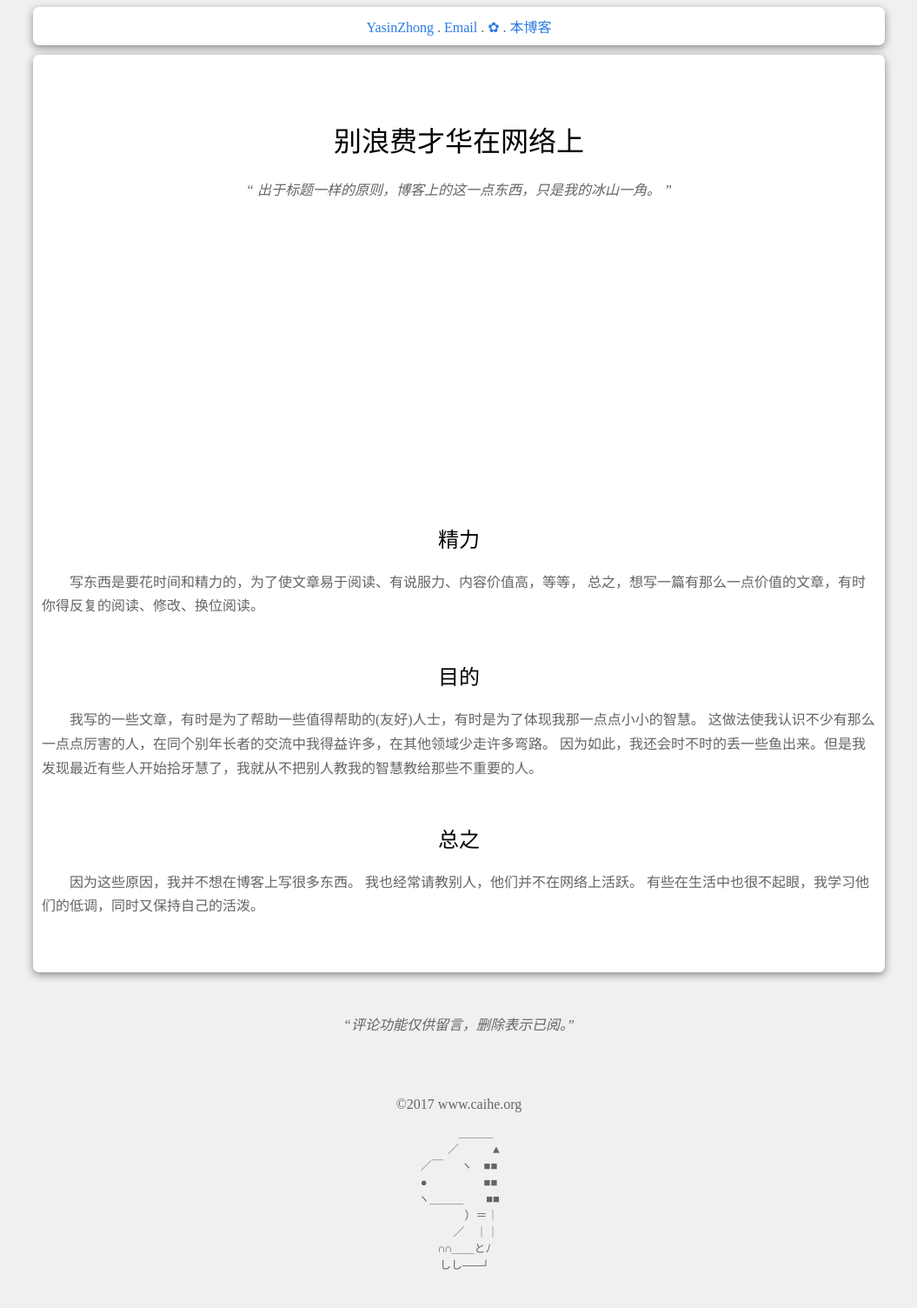
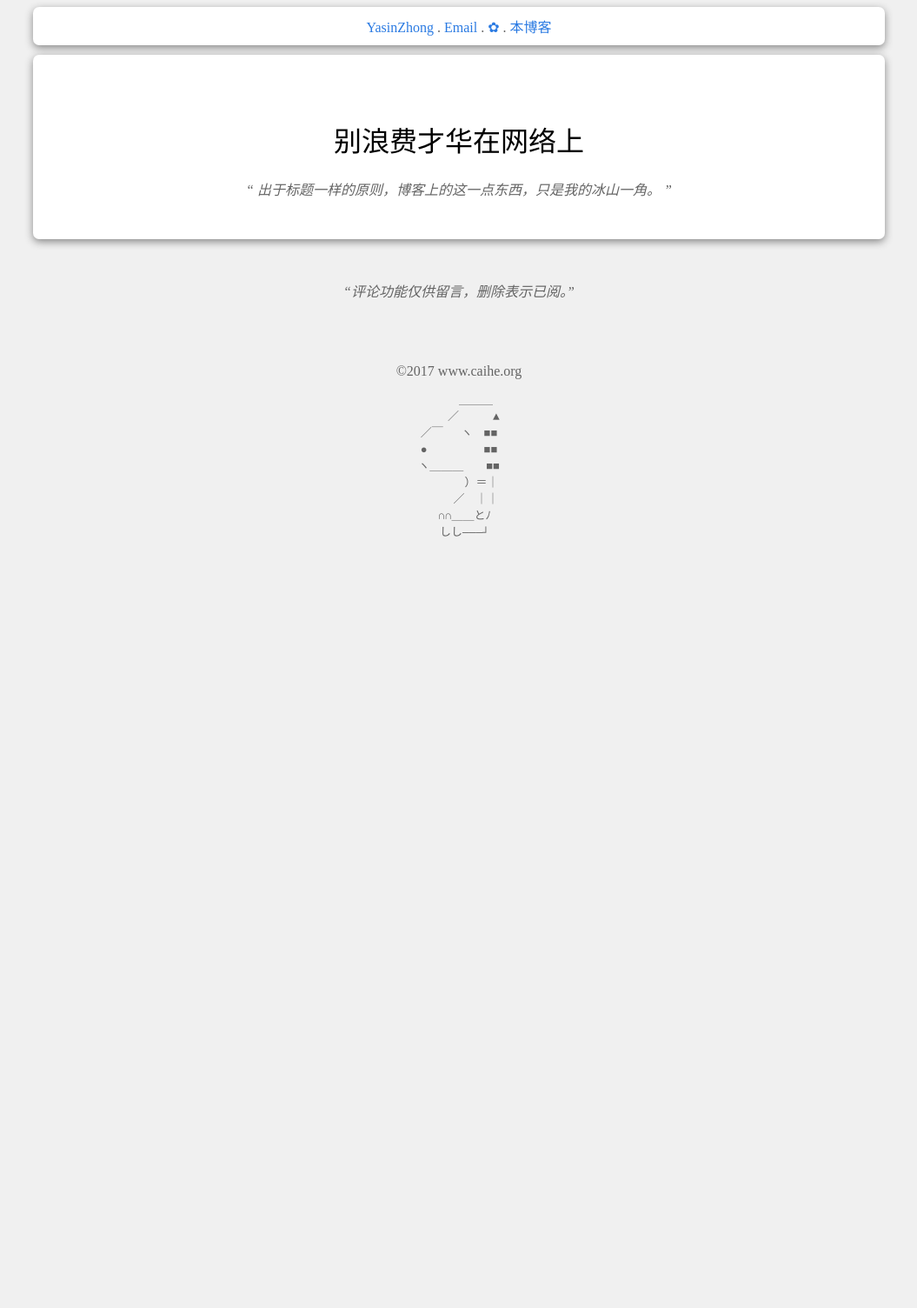
Before and after one commit to YasinZhong/yasinzhong.github.io, a Jekyll site: the page built from _posts/2018-4-10-KnowledgeShare.html, in a window 1280 px wide. Shown: the whole page at 87% size, without its empty margins (112-1167 px from the left). Built offline with Jekyll 4.4.1, drawn with Linux system fonts in a browser that asks for light colours; comment, search, counter and statistics services are not loaded; after the commit the page ends 900 px from its top, so only the background shows below that.

Commit message:
2018/04/12

```diff
--- a/_posts/2018-4-10-KnowledgeShare.html
+++ b/_posts/2018-4-10-KnowledgeShare.html
@@ -8,25 +8,3 @@ title: 别浪费才华在网络上
 <q>
 	出于标题一样的原则，博客上的这一点东西，只是我的冰山一角。
 </q>
-
-<br><br><br><br><br><br><br><br><br><br><br><br><br><br><br><br><br><br>
-
-<h2>精力</h2>
-<p>
-	写东西是要花时间和精力的，为了使文章易于阅读、有说服力、内容价值高，等等，
-	总之，想写一篇有那么一点价值的文章，有时你得反复的阅读、修改、换位阅读。
-</p>
-
-<h2>目的</h2>
-<p>
-	我写的一些文章，有时是为了帮助一些值得帮助的(友好)人士，有时是为了体现我那一点点小小的智慧。
-	这做法使我认识不少有那么一点点厉害的人，在同个别年长者的交流中我得益许多，在其他领域少走许多弯路。
-	因为如此，我还会时不时的丢一些鱼出来。但是我发现最近有些人开始拾牙慧了，我就从不把别人教我的智慧教给那些不重要的人。
-</p>
-
-<h2>总之</h2>
-<p>
-	因为这些原因，我并不想在博客上写很多东西。
-	我也经常请教别人，他们并不在网络上活跃。
-	有些在生活中也很不起眼，我学习他们的低调，同时又保持自己的活泼。
-</p>
```
Also changed, not shown: _posts/2018-3-18-GoodWorld.html (+7 -3 lines), WaitForReWrite/2018-4-10-HK.html (renamed from _posts/2018-4-10-HK.html).
